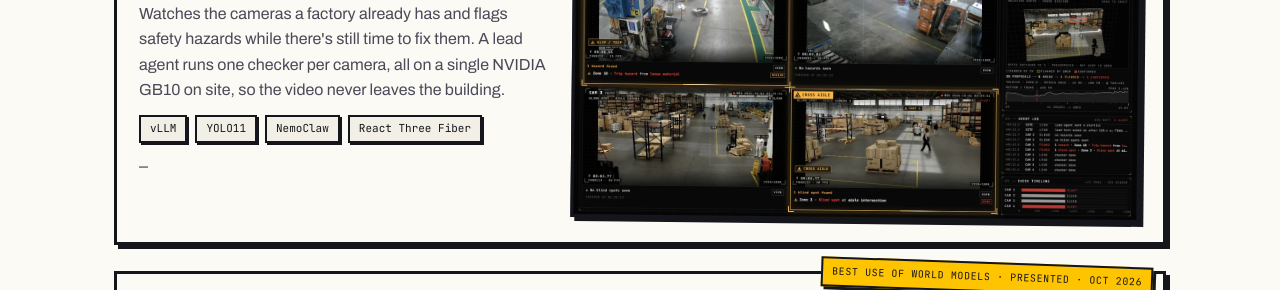
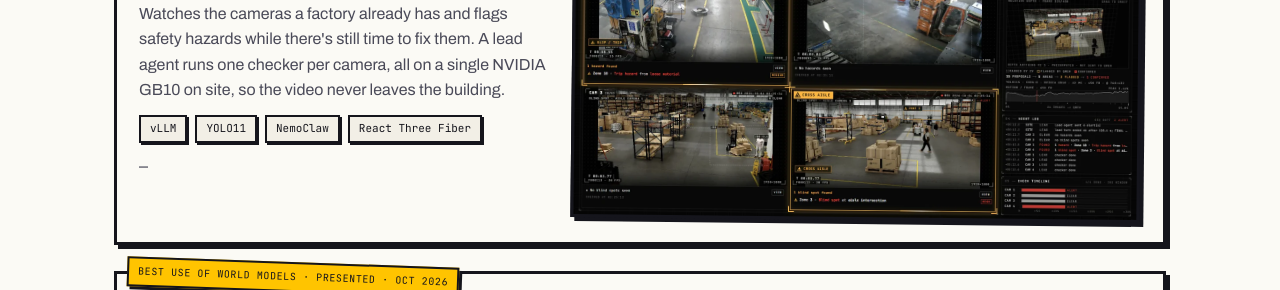
Before and after one commit to ron2k1/ron2k1.github.io, a plain HTML site: page index.html in a window 1280 px wide. Shown: the part 1967-2257 px from the top of the page. Drawn offline with Linux system fonts and the light colour scheme; no server answers.

Commit message:
Fix stamp overlaps

```diff
--- a/styles.css
+++ b/styles.css
@@ -519,7 +519,8 @@ h2 {
   top: -12px;
   right: 10px;
   z-index: 2;
-  max-width: 62%;
+  /* 150px keeps it clear of the badge in the card's top-left corner, shadow included */
+  max-width: calc(100% - 150px);
   text-align: center;
   font-family: 'JetBrains Mono', monospace;
   font-size: 10px;
@@ -623,6 +624,15 @@ h2 {
 .card-feature-flip .feature-shot {
   order: -1;
   transform: rotate(-0.6deg);
+}
+
+/* side by side, a flipped cover's badge sits top right, so its stamp moves over the screenshot */
+@media (width > 860px) {
+  .card-feature-flip > .stamp {
+    right: auto;
+    left: 10px;
+    max-width: 50%;
+  }
 }
 
 .feature-copy {
```
